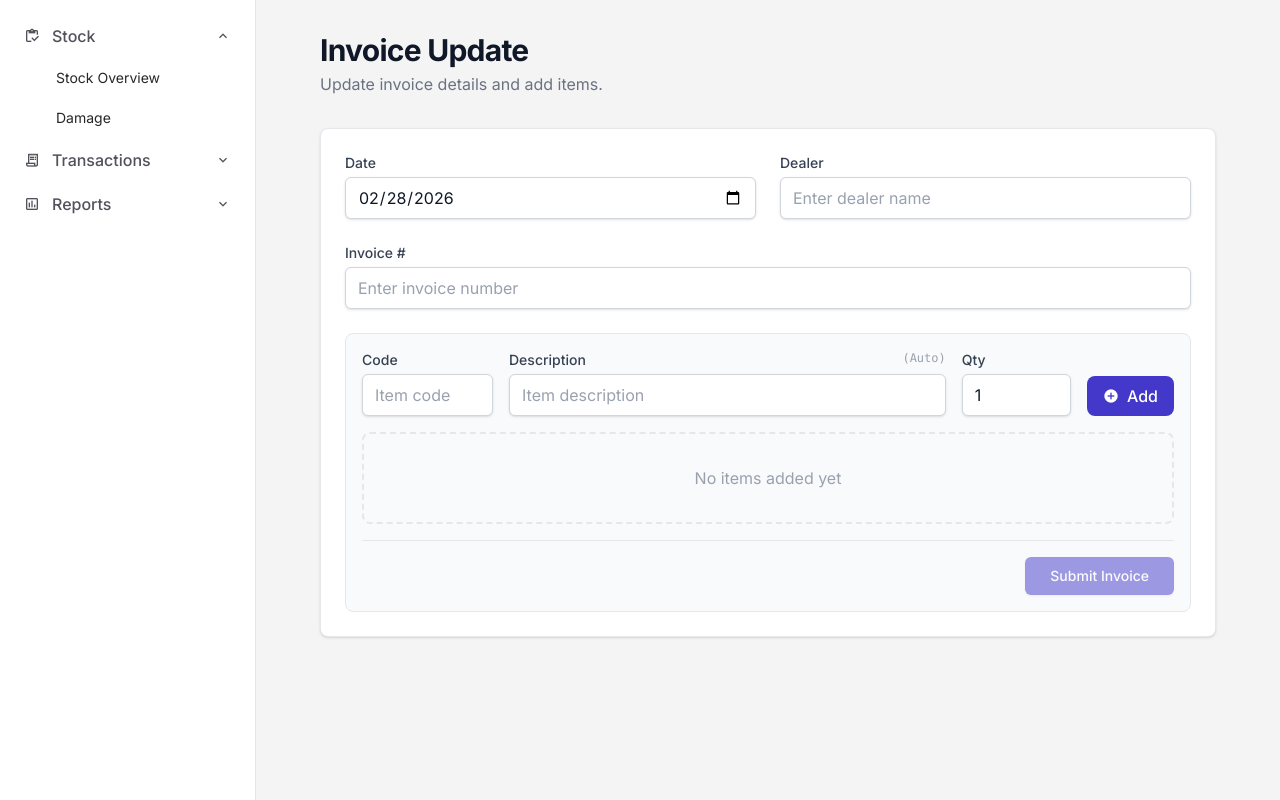
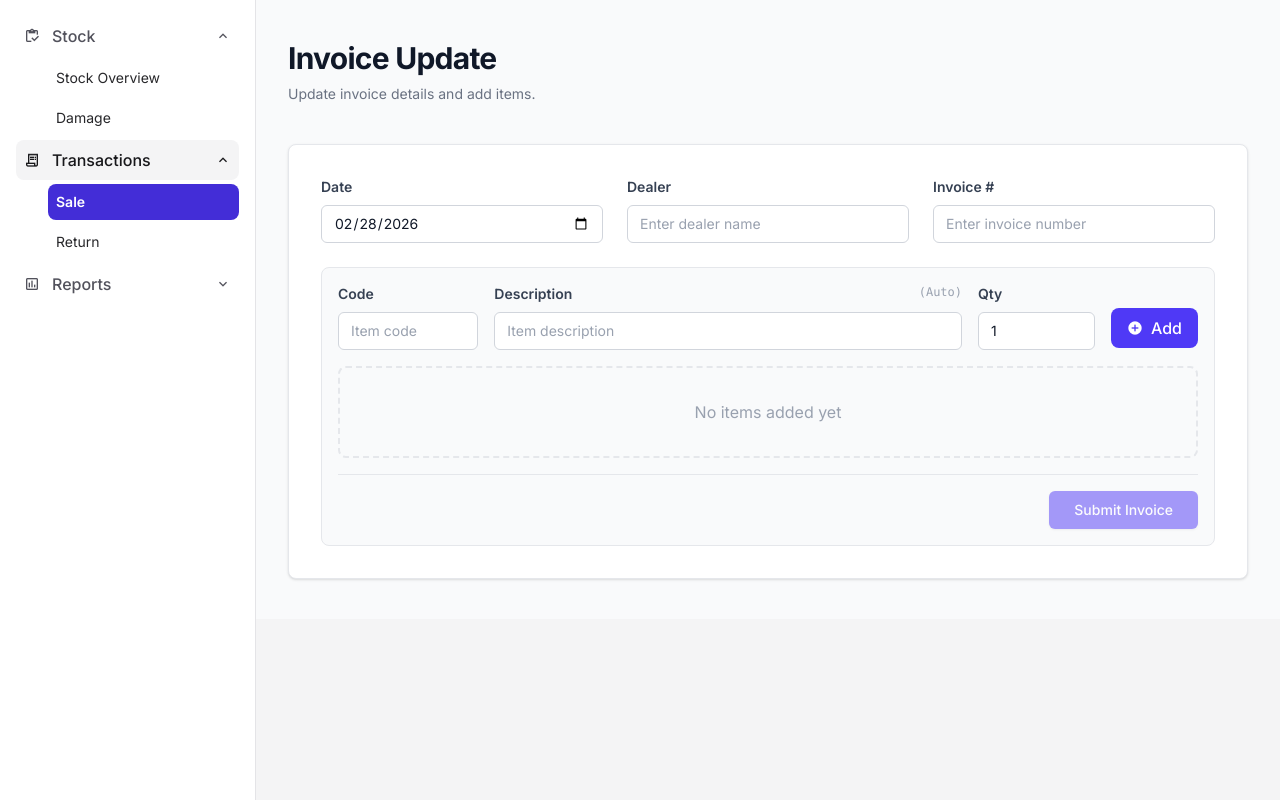
Before and after one commit to KaveeshaDharmaratne/inv-manager-frontend, a Vue app: page /transactions/sale in a window 1280 px wide. Built offline with nearby package versions, Linux system fonts and the light colour scheme.

Commit message:
feat: update navigation paths and refactor SaleForm for improved item management

```diff
--- a/src/components/AppNavbar.vue
+++ b/src/components/AppNavbar.vue
@@ -20,7 +20,7 @@ const navItems = ref<NavItem[]>([
     icon: 'receipt_long',
     expanded: false,
     children: [
-      { label: 'Sale', to: '/sale' },
+      { label: 'Sale', to: '/transactions/sale' },
       { label: 'Return', to: '/transactions/return' },
     ],
   },
--- a/src/components/SaleForm.vue
+++ b/src/components/SaleForm.vue
@@ -1,124 +1,78 @@
 <script setup lang="ts">
-import { ref, reactive, watch, nextTick } from 'vue'
-import type { InvoiceItem, InvoiceDetails } from '@/types/invoice'
-import { useProductStore } from '@/stores/productStore'
+import { ref, nextTick } from 'vue'
+import { useSaleStore } from '@/stores/sales'
+import { storeToRefs } from 'pinia'
 
-const productStore = useProductStore()
+const store = useSaleStore()
+const { form, newItem } = storeToRefs(store)
+const { addItem, removeItem, submitSale } = store
 
-// --- State ---
-const invoiceDetails = reactive<Omit<InvoiceDetails, 'items'>>({
-  date: new Date().toISOString().split('T')[0] ?? '', // Default to current day
-  dealer: '',
-  invoiceNumber: '',
-})
-
-const newItem = reactive({
-  code: '',
-  description: '',
-  quantity: 1,
-})
-
-const addedItems = ref<InvoiceItem[]>([])
 const codeInputRef = ref<HTMLInputElement | null>(null)
 
 // --- Constants ---
 const inputClass =
-  'block w-full rounded-md border-gray-300 dark:border-gray-600 shadow-sm focus:border-primary focus:ring-primary bg-white dark:bg-gray-700 text-gray-900 dark:text-gray-200 placeholder:text-gray-400 dark:placeholder:text-gray-500'
+  'w-full px-3 py-2 border border-gray-300 dark:border-gray-600 rounded-md text-sm focus:ring-2 focus:ring-indigo-500 focus:border-indigo-500 outline-none transition-all bg-white dark:bg-gray-700 text-gray-900 dark:text-gray-200 placeholder:text-gray-400 dark:placeholder:text-gray-500'
 
 // --- Logic ---
 
-// Auto-populate description when Code changes
-watch(
-  () => newItem.code,
-  (newCode) => {
-    const product = productStore.getProductByCode(newCode)
-    newItem.description = product?.description ?? ''
-  },
-)
-
-const addItem = () => {
-  // Basic Validation
-  if (!newItem.code || newItem.quantity <= 0) return
-
-  // Add to list
-  addedItems.value.push({
-    id: crypto.randomUUID(),
-    code: newItem.code,
-    description: newItem.description || 'Unknown Item',
-    quantity: newItem.quantity,
-  })
-
-  // Clear inputs
-  newItem.code = ''
-  newItem.description = ''
-  newItem.quantity = 1
-
+const handleAddItem = () => {
+  const success = addItem()
+  if (success) {
     // UX: Refocus the code input for rapid entry
     nextTick(() => {
       codeInputRef.value?.focus()
     })
   }
-
-const removeItem = (index: number) => {
-  addedItems.value.splice(index, 1)
 }
 
 const handleSubmit = () => {
-  if (addedItems.value.length === 0) {
+  if (form.value.items.length === 0) {
     alert('Please add at least one item.')
     return
   }
-  const payload: InvoiceDetails = {
-    ...invoiceDetails,
-    items: addedItems.value,
-  }
-  console.log('Submitting Invoice:', payload)
-  // API call would go here
+  submitSale()
 }
 </script>
 
 <template>
   <section
-    class="bg-white dark:bg-gray-800 p-6 rounded-lg shadow-sm border border-gray-200 dark:border-gray-700"
+    class="bg-white dark:bg-gray-800 p-8 rounded-lg shadow-sm border border-gray-200 dark:border-gray-700"
   >
     <form @submit.prevent="handleSubmit" class="space-y-6">
       <!-- Invoice Header Details -->
-      <div class="grid grid-cols-1 md:grid-cols-2 gap-6">
-        <div>
-          <label class="block text-sm font-medium text-gray-700 dark:text-gray-300 mb-1" for="date"
+      <div class="grid grid-cols-1 sm:grid-cols-3 gap-6">
+        <div class="flex flex-col gap-2">
+          <label class="text-sm font-semibold text-gray-700 dark:text-gray-300" for="date"
             >Date</label
           >
           <div class="relative">
-            <input id="date" type="date" v-model="invoiceDetails.date" :class="inputClass" />
+            <input id="date" type="date" v-model="form.date" :class="inputClass" />
           </div>
         </div>
-        <div>
-          <label
-            class="block text-sm font-medium text-gray-700 dark:text-gray-300 mb-1"
-            for="dealer"
+        <div class="flex flex-col gap-2">
+          <label class="text-sm font-semibold text-gray-700 dark:text-gray-300" for="dealer"
             >Dealer</label
           >
           <input
             id="dealer"
             type="text"
-            v-model="invoiceDetails.dealer"
+            v-model="form.dealer"
             placeholder="Enter dealer name"
             :class="inputClass"
           />
         </div>
-      </div>
-
-      <div>
-        <label class="block text-sm font-medium text-gray-700 dark:text-gray-300 mb-1" for="invoice"
+        <div class="flex flex-col gap-2">
+          <label class="text-sm font-semibold text-gray-700 dark:text-gray-300" for="invoice"
             >Invoice #</label
           >
           <input
             id="invoice"
             type="text"
-          v-model="invoiceDetails.invoiceNumber"
+            v-model="form.invoiceNumber"
             placeholder="Enter invoice number"
             :class="inputClass"
           />
+        </div>
       </div>
 
       <!-- Item Entry Section -->
@@ -126,10 +80,8 @@ const handleSubmit = () => {
         class="border border-gray-200 dark:border-gray-700 rounded-lg p-4 space-y-4 bg-gray-50 dark:bg-gray-800/50"
       >
         <div class="grid grid-cols-[0.6fr_2fr_0.5fr_auto] gap-4 items-end">
-          <div>
-            <label
-              class="block text-sm font-medium text-gray-700 dark:text-gray-300 mb-1"
-              for="code"
+          <div class="flex flex-col gap-2">
+            <label class="text-sm font-semibold text-gray-700 dark:text-gray-300" for="code"
               >Code</label
             >
             <input
@@ -137,15 +89,13 @@ const handleSubmit = () => {
               id="code"
               type="text"
               v-model="newItem.code"
-              @keydown.enter.prevent="addItem"
+              @keydown.enter.prevent="handleAddItem"
               placeholder="Item code"
               :class="inputClass"
             />
           </div>
-          <div class="relative">
-            <label
-              class="block text-sm font-medium text-gray-700 dark:text-gray-300 mb-1"
-              for="description"
+          <div class="relative flex flex-col gap-2">
+            <label class="text-sm font-semibold text-gray-700 dark:text-gray-300" for="description"
               >Description</label
             >
             <input
@@ -160,10 +110,8 @@ const handleSubmit = () => {
               >(Auto)</span
             >
           </div>
-          <div>
-            <label
-              class="block text-sm font-medium text-gray-700 dark:text-gray-300 mb-1"
-              for="quantity"
+          <div class="flex flex-col gap-2">
+            <label class="text-sm font-semibold text-gray-700 dark:text-gray-300" for="quantity"
               >Qty</label
             >
             <input
@@ -171,15 +119,15 @@ const handleSubmit = () => {
               type="number"
               min="1"
               v-model="newItem.quantity"
-              @keydown.enter.prevent="addItem"
+              @keydown.enter.prevent="handleAddItem"
               :class="inputClass"
             />
           </div>
-          <div>
+          <div class="pb-0.5">
             <button
               type="button"
-              @click="addItem"
-              class="bg-primary text-white font-medium px-4 py-2 rounded-lg w-full flex items-center justify-center gap-2 hover:bg-opacity-90 focus:outline-none focus:ring-2 focus:ring-offset-2 focus:ring-primary dark:focus:ring-offset-zinc-900 transition-colors"
+              @click="handleAddItem"
+              class="bg-indigo-600 text-white font-medium px-4 py-2 rounded-lg w-full flex items-center justify-center gap-2 hover:bg-indigo-700 focus:outline-none focus:ring-2 focus:ring-offset-2 focus:ring-indigo-500 dark:focus:ring-offset-zinc-900 transition-colors"
             >
               <span class="material-icons-outlined text-xl">add_circle</span>
               Add
@@ -190,7 +138,7 @@ const handleSubmit = () => {
         <!-- Added Items List -->
         <div class="invoice-items-list mt-4">
           <div
-            v-if="addedItems.length === 0"
+            v-if="form.items.length === 0"
             class="text-center py-8 text-gray-400 dark:text-gray-500 border-2 border-dashed border-gray-200 dark:border-gray-700 rounded-lg"
           >
             No items added yet
@@ -232,7 +180,7 @@ const handleSubmit = () => {
               <tbody
                 class="bg-white dark:bg-gray-800 divide-y divide-gray-200 dark:divide-gray-700"
               >
-                <tr v-for="(item, index) in addedItems" :key="item.id">
+                <tr v-for="(item, index) in form.items" :key="item.id">
                   <td
                     class="px-4 py-3 whitespace-nowrap text-sm font-medium text-gray-900 dark:text-white"
                   >
@@ -265,8 +213,8 @@ const handleSubmit = () => {
         <div class="flex justify-end pt-4 border-t border-gray-200 dark:border-gray-700 mt-4">
           <button
             type="submit"
-            :disabled="addedItems.length === 0"
-            class="inline-flex justify-center items-center py-2 px-6 border border-transparent shadow-sm text-sm font-medium rounded-md text-white bg-primary hover:bg-indigo-700 focus:outline-none focus:ring-2 focus:ring-offset-2 focus:ring-primary dark:focus:ring-offset-gray-800 disabled:opacity-50 disabled:cursor-not-allowed transition-colors"
+            :disabled="form.items.length === 0"
+            class="inline-flex justify-center items-center py-2 px-6 border border-transparent shadow-sm text-sm font-medium rounded-md text-white bg-indigo-600 hover:bg-indigo-700 focus:outline-none focus:ring-2 focus:ring-offset-2 focus:ring-indigo-500 dark:focus:ring-offset-gray-800 disabled:opacity-50 disabled:cursor-not-allowed transition-colors"
           >
             Submit Invoice
           </button>
--- /dev/null
+++ b/src/stores/sales.ts
@@ -0,0 +1,68 @@
+import { defineStore } from 'pinia'
+import { reactive, watch } from 'vue'
+import type { InvoiceDetails, InvoiceItem } from '@/types/invoice'
+import { useProductStore } from './productStore'
+
+export const useSaleStore = defineStore('sales', () => {
+  const productStore = useProductStore()
+
+  const form = reactive<InvoiceDetails>({
+    date: new Date().toISOString().split('T')[0] ?? '',
+    dealer: '',
+    invoiceNumber: '',
+    items: [],
+  })
+
+  const newItem = reactive({
+    code: '',
+    description: '',
+    quantity: 1,
+  })
+
+  // Watcher for auto-description
+  watch(
+    () => newItem.code,
+    (newCode) => {
+      const product = productStore.getProductByCode(newCode)
+      newItem.description = product?.description ?? ''
+    },
+  )
+
+  function addItem() {
+    if (!newItem.code || newItem.quantity <= 0) return false
+
+    const item: InvoiceItem = {
+      id: crypto.randomUUID(),
+      code: newItem.code,
+      description: newItem.description || 'Unknown Item',
+      quantity: newItem.quantity,
+    }
+
+    form.items.push(item)
+
+    // Reset new item inputs
+    newItem.code = ''
+    newItem.description = ''
+    newItem.quantity = 1
+
+    return true
+  }
+
+  function removeItem(index: number) {
+    form.items.splice(index, 1)
+  }
+
+  async function submitSale() {
+    if (form.items.length === 0) return
+    console.log('Submitting Invoice:', form)
+    // API call logic here
+  }
+
+  return {
+    form,
+    newItem,
+    addItem,
+    removeItem,
+    submitSale,
+  }
+})
--- a/src/views/SaleView.vue
+++ b/src/views/SaleView.vue
@@ -3,14 +3,16 @@ import SaleForm from '@/components/SaleForm.vue'
 </script>
 
 <template>
-  <main class="flex-1 overflow-y-auto p-8">
-    <div class="max-w-4xl mx-auto">
-      <header class="mb-8">
-        <h2 class="text-3xl font-bold text-gray-900 dark:text-white tracking-tight">
+  <main class="flex-1 overflow-y-auto bg-gray-50 dark:bg-gray-900 py-10">
+    <div class="max-w-7xl mx-auto px-4 sm:px-6 lg:px-8">
+      <div class="mb-10">
+        <h1 class="text-3xl font-bold text-gray-900 dark:text-white tracking-tight">
           Invoice Update
-        </h2>
-        <p class="mt-1 text-gray-500 dark:text-gray-400">Update invoice details and add items.</p>
-      </header>
+        </h1>
+        <p class="mt-2 text-sm text-gray-500 dark:text-gray-400">
+          Update invoice details and add items.
+        </p>
+      </div>
 
       <SaleForm />
     </div>
```
Lines whose indentation alone changed are shown as unchanged.
